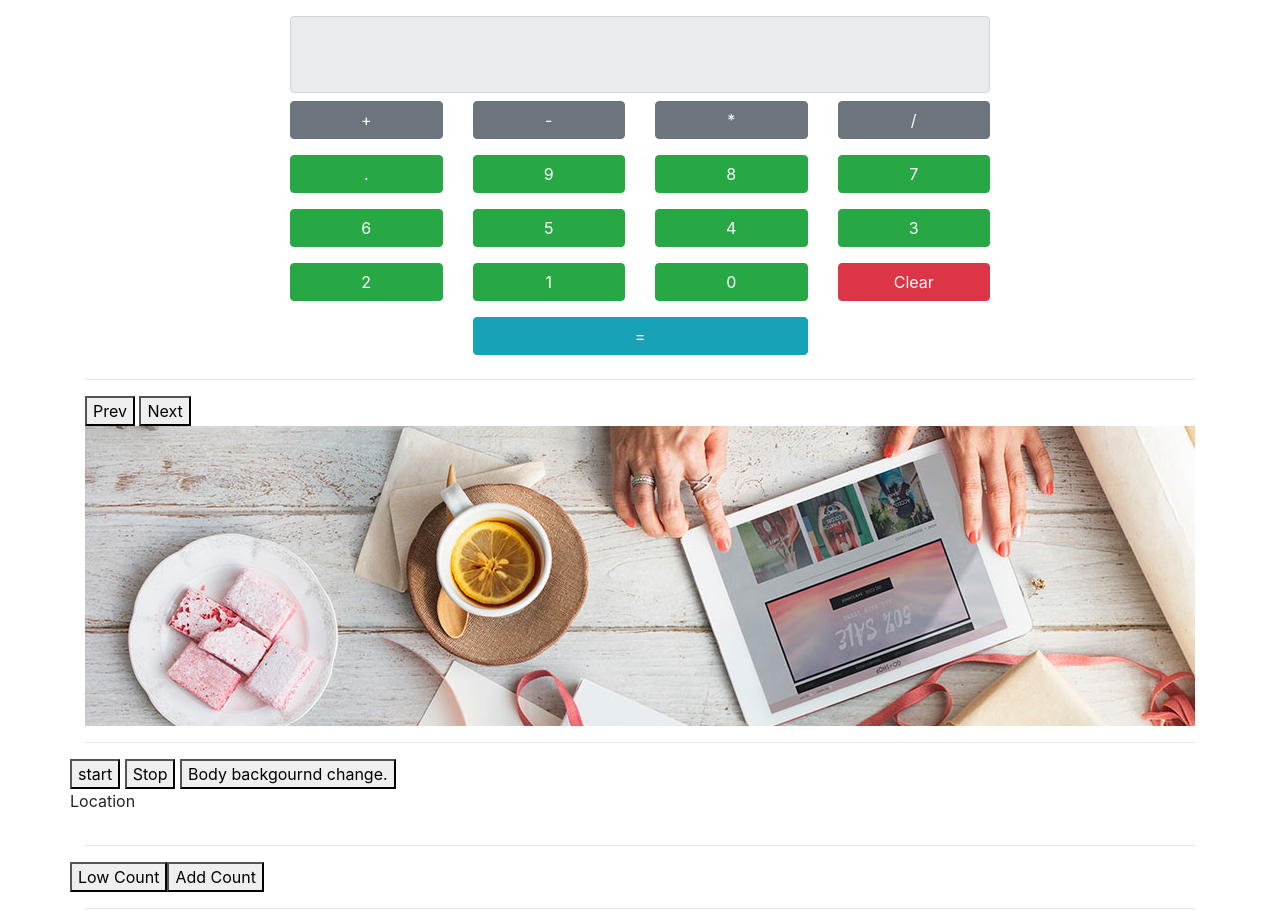
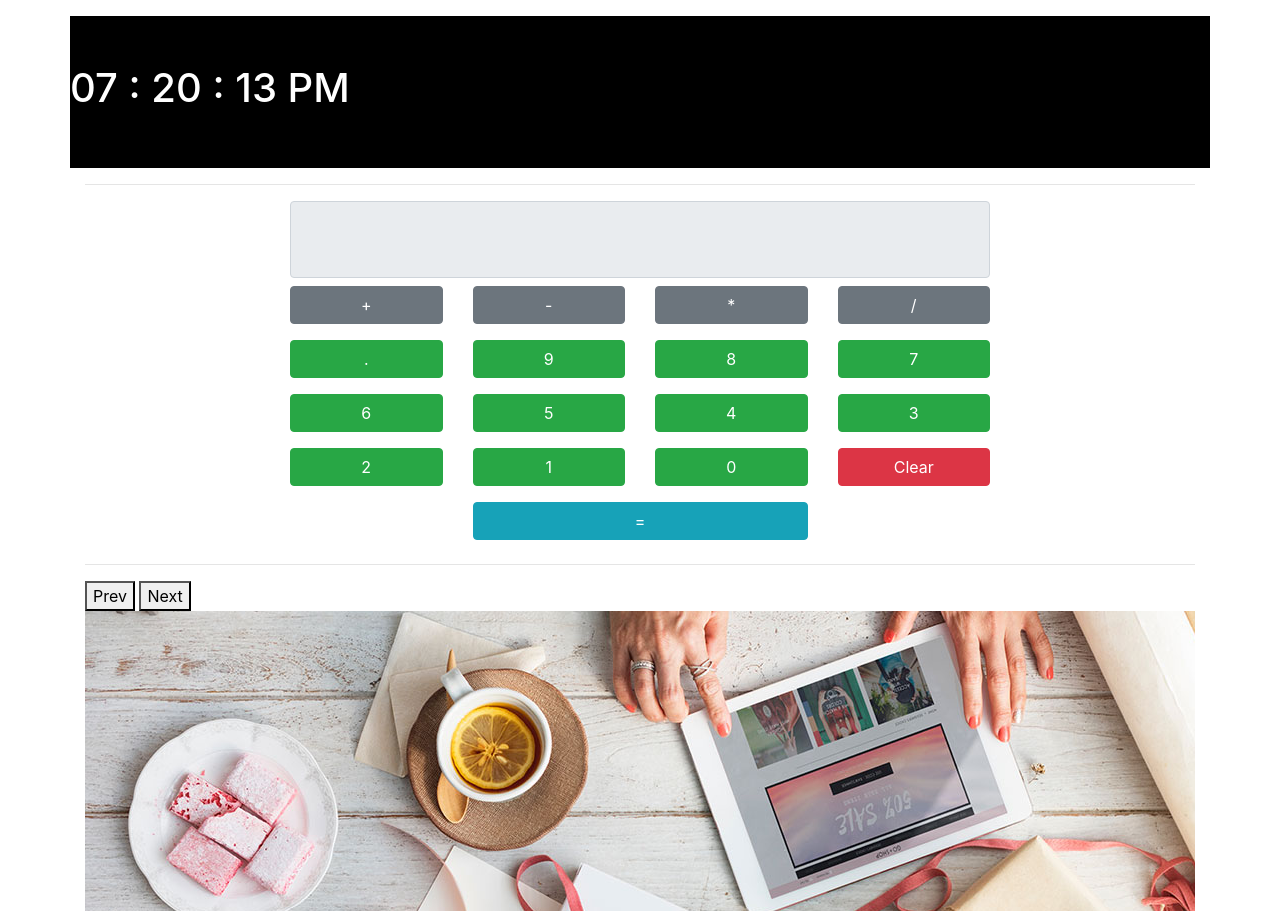
Before and after one commit to khairuljf/Core-js, a plain HTML site: page test.html in a window 1280 px wide. Shown: the top 911 px of the page. Drawn offline with nearby package versions, Linux system fonts and the light colour scheme.

Commit message:
Digital clock Created

```diff
--- a/css/style.css
+++ b/css/style.css
@@ -146,3 +146,12 @@ section#subscription::before{
     padding: 0 5px;
     color:#000;
 }
+
+.digiclock{
+    background: #000;
+}
+
+#clock{
+    color:#fff;
+    text-align: center;
+}
--- a/js/practice.js
+++ b/js/practice.js
@@ -539,3 +539,60 @@ getResult.addEventListener('click', function(){
 dclear.addEventListener('click',function(){
 	cdisplay.value ='';
 });
+
+
+
+//clock
+
+function showTime(){
+	let date = new Date();
+	let hours = date.getHours();
+	let minutes = date.getMinutes();
+	let second = date.getSeconds()
+
+let formatHours = convertFormat(hours);
+
+hours = checkTime(hours);
+minutes = addzero(minutes);
+second = addzero(second);
+hours = addzero(hours);
+
+document.getElementById('clock').innerHTML= `${hours} : ${minutes} : ${second} ${formatHours} `;
+
+}
+
+
+function convertFormat(time){
+	let format = 'AM';
+	if(time>=12){
+
+	format = 'PM';
+	}
+	return format;
+}
+
+
+function checkTime(time){
+	if(time>12){
+		time = time -12;
+	}
+
+	if(time===0){
+		time = 12;
+	}
+
+	return time;
+}
+
+function addzero(time){
+
+	if(time<10){
+		time = "0" + time;
+	}
+
+return time;
+}
+
+
+setInterval(showTime, 1000)
+showTime();
--- a/test.html
+++ b/test.html
@@ -13,7 +13,14 @@
     <!-- Latest compiled and minified Bootstrap CSS -->
 
     <div class = "container">
+      <div class="row my-3 digiclock text-center">
 
+        <div id="clock" class="py-5 h1 d-flex"></div>
+
+
+
+      </div>
+<hr>
       <div class="row my-3" id="calbtn">
           <div class="col-2"></div>
           <div class="col-8">
```
